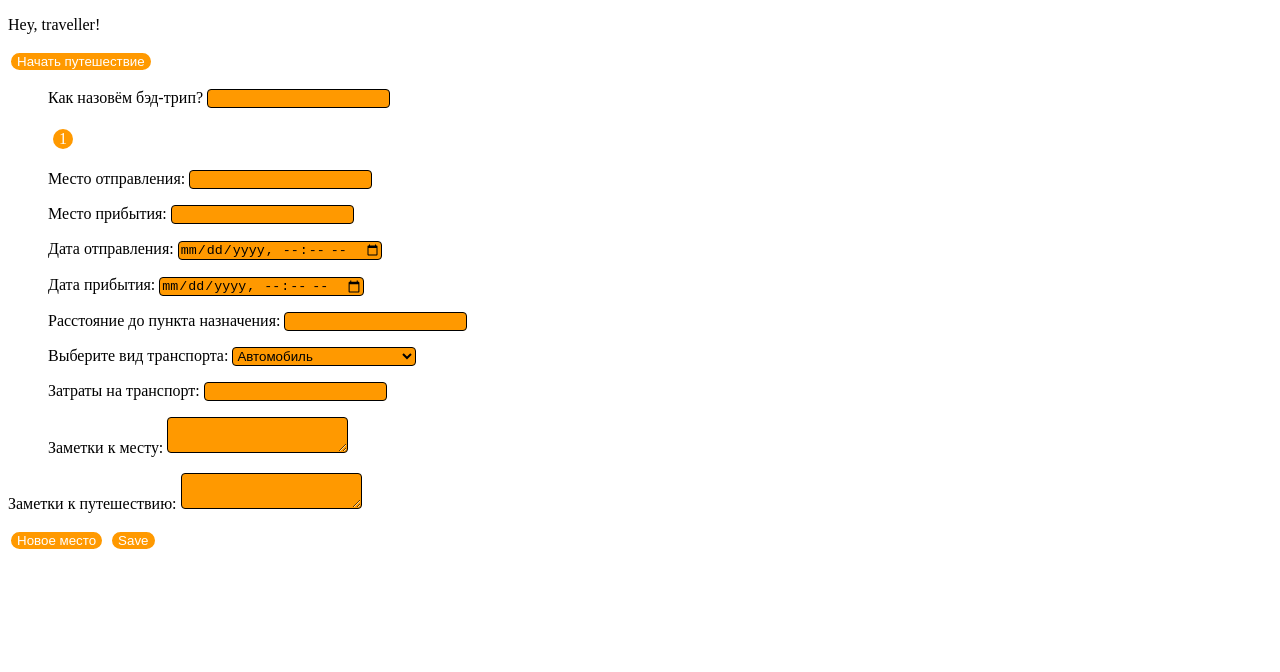
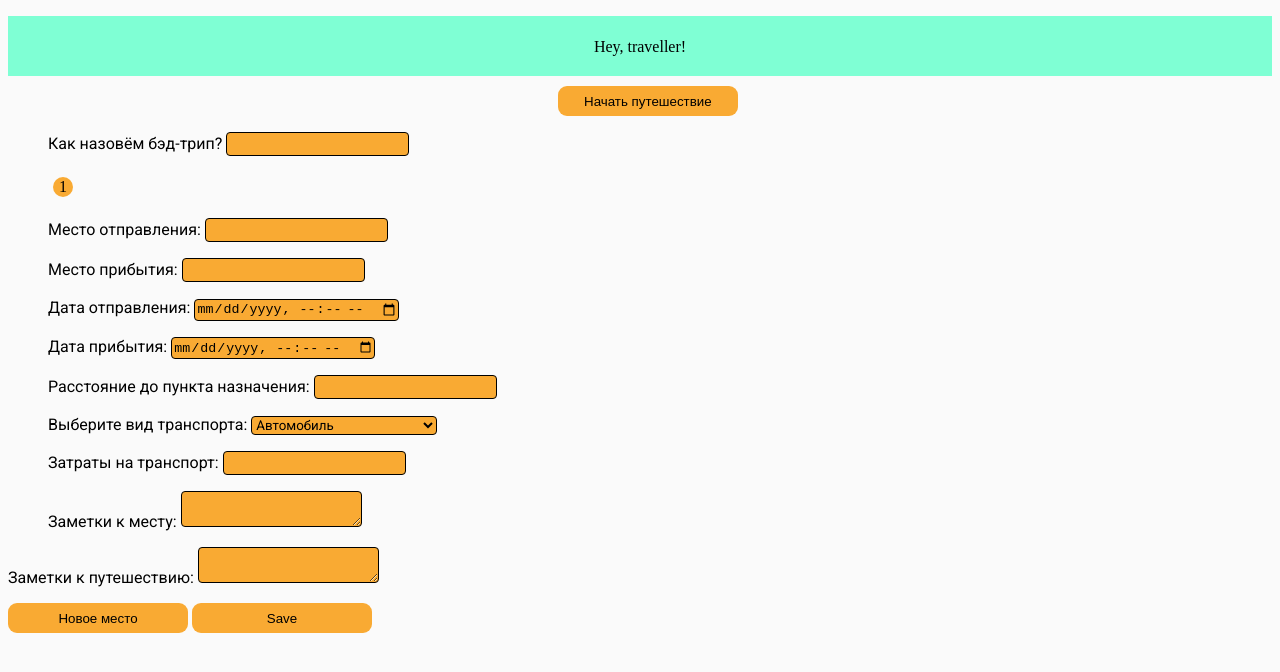
Before and after one commit to lihach54nsk/shift-frontend, a website: page StartPage.html in a window 1280 px wide. Both pictures are taken after a click on the button "Начать путешествие". Drawn offline with nearby package versions, Linux system fonts and the light colour scheme.

Commit message:
style update

```diff
--- a/Front.css
+++ b/Front.css
@@ -1,27 +1,72 @@
 button {
-    background-color: #FF9900;
-    color: #ffffff;
-    border-radius: 20px;
-    border: solid;
+    background-color: #F9AA33;
+    color: black;
+    border-radius: 9px;
+    border: 0px solid;
+    width: 180px;
+    height: 30px;
 }
+
+button.createTravel {
+    margin-left: 43.5%;
+    margin-top: 10px;
+}
+
+body {
+    background-color: #fafafa;
+}
+
+div.greetings {
+    text-align: center;
+    height: 60px;
+    width: 100%;
+    background: aquamarine;
+}
+
+div.in {
+    font-family: Roboto;
+}
+
+div.name_of_Travel {
+    font-family: Roboto;
+}
+
+div.noteFrom_1 {
+    font-family: Roboto;
+}
+
+div.note_Travel {
+    font-family: Roboto;
+}
+
+p.hey {
+    position: relative;
+    top: 37%;
+}
+
 select {
-    background-color: #FF9900;
-    border: 0.5px solid;
-    border-radius: 4px 4px 4px 4px;
-}
-input {
-    background-color: #FF9900;
+    background-color: #F9AA33;
     border: 1px solid;
     border-radius: 4px 4px 4px 4px;
+    font-family: Roboto;
 }
+
+input {
+    background-color: #F9AA33;
+    border: 1px solid;
+    border-radius: 4px 4px 4px 4px;
+    height: 20px;
+}
+
 textarea {
-    background-color: #FF9900;
+    background-color: #F9AA33;
     border: 1px solid;
     border-radius: 4px 4px 4px 4px;
 }
 
 ol{
     counter-reset: myCounter;
+
 }
 
 li{
@@ -31,10 +76,10 @@ li{
 li:before {
     counter-increment: myCounter;
     content:counter(myCounter);
-    color: white;
+    color: black;
     border: 0px solid black;
     border-radius: 20px;
-    background: #FF9900;
+    background: #F9AA33;
     display: inline-block;
     text-align: center;
     margin: 5px 5px;
--- a/StartPage.html
+++ b/StartPage.html
@@ -9,10 +9,11 @@
         <link rel="stylesheet" type="text/css" href="Front.css">
         <!--<script src="//code.jquery.com/jquery-3.4.1.min.js"></script>-->
         <script src="https://ajax.googleapis.com/ajax/libs/jquery/3.4.1/jquery.min.js"></script>
+        <style>@import url('https://fonts.googleapis.com/css?family=Roboto&display=swap');</style>
     </head>
 
     <body>
-        <p>Hey, traveller!</p>
+        <div class="greetings"><p class="hey">Hey, traveller!</p></div>
 
         <button class="createTravel" onclick="ShowTravel()">Начать путешествие</button>
 
@@ -29,12 +30,12 @@
                     <li class="list_item_1">
                         <form id="destination_1" method="post">
                             <div class="destination_1">
-                                <div><p>Место отправления: <input type="text" name="from_1" class="from"></p></div>
-                                <div><p>Место прибытия: <input type="text" name="to_1" class="to"></p></div>
-                                <div><p>Дата отправления: <input type="datetime-local" name="dateFrom_1" class="dateFrom"></p></div>
-                                <div><p>Дата прибытия: <input type="datetime-local" name="dateTo_1" class="dateTo"></p></div>
-                                <div><p>Расстояние до пункта назначения: <input type="text" name="distance_1" class="distance"></p></div>
-                                <div><p>Выберите вид транспорта: <select name="transfer_1" class="transfer">
+                                <div class="in"><p>Место отправления: <input type="text" name="from_1" class="from"></p></div>
+                                <div class="in"><p>Место прибытия: <input type="text" name="to_1" class="to"></p></div>
+                                <div class="in"><p>Дата отправления: <input type="datetime-local" name="dateFrom_1" class="dateFrom"></p></div>
+                                <div class="in"><p>Дата прибытия: <input type="datetime-local" name="dateTo_1" class="dateTo"></p></div>
+                                <div class="in"><p>Расстояние до пункта назначения: <input type="text" name="distance_1" class="distance"></p></div>
+                                <div class="in"><p>Выберите вид транспорта: <select name="transfer_1" class="transfer">
                                     <option value="auto">Автомобиль</option>
                                     <option value="society">Общественный транспорт</option>
                                     <option value="air">Самолёт</option>
@@ -42,7 +43,7 @@
                                     <option value="walk">Пешком</option>
                                     <option value="other">Другое</option>
                                 </select></p></div>
-                                <div><p>Затраты на транспорт: <input type="text" name="transferCost_1" class="transferCost"></p></div>
+                                <div class="in"><p>Затраты на транспорт: <input type="text" name="transferCost_1" class="transferCost"></p></div>
                                 <div class="noteFrom_1"><p>Заметки к месту: <textarea class="note"></textarea></p></div>
                             </div>
                             <script>
```
